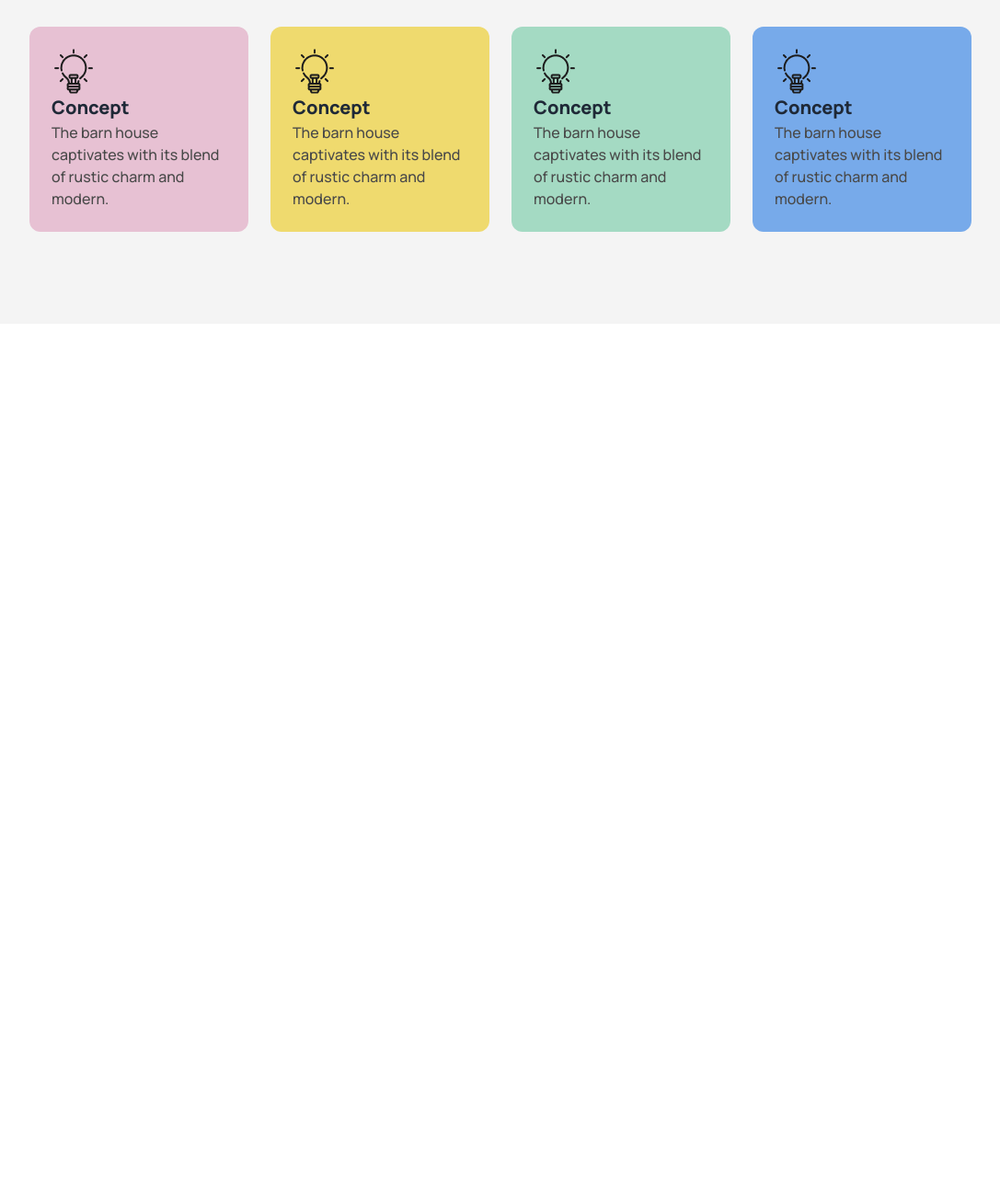
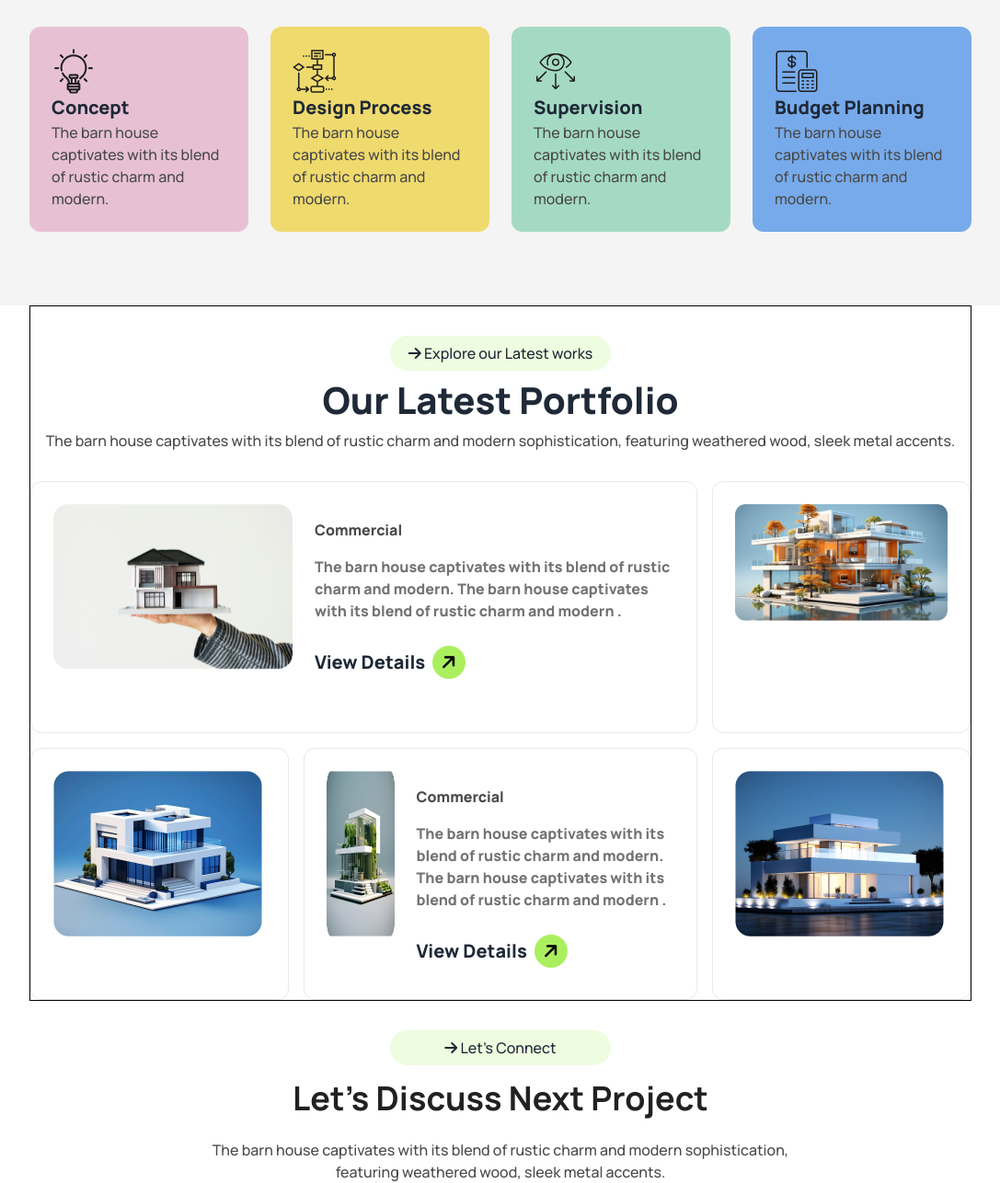
Before and after one commit to ar-sayem/A3-Rinterio-with-tailwind, a plain HTML site: page index.html in a window 1280 px wide. Shown: the part 2205-3491 px from the top of the page at 92% size, without its empty margins (96-1183 px from the left). Before the commit the page ends 2557 px from the top, so only its background shows below. Drawn offline with nearby package versions, Linux system fonts and the light colour scheme.

Commit message:
added project section

```diff
--- a/index.html
+++ b/index.html
@@ -71,7 +71,7 @@
     </header>
     <main>
         <!-- ABOUT US SECTION -->
-        <section id="ABOUT-US" class="bg-[#f4f4f4]   pb-[100px] " >
+        <section id="ABOUT-US" class="bg-[#f4f4f4]   pb-[32px] md:pb-[60px] lg:pb-[80px]  " >
             <div class="hidden lg:block  border border-[red]  "><img src="./assets/Vector.png" alt="vector-img" class="my-3 relative left-[120px]"></div>
             <!-- about-section-container -->
             <div id="about-container" class=" lg:flex justify-between lg:w-[80%] mx-auto  mb-[100px]   border border-[green] ">
@@ -144,24 +144,24 @@
             </div>
 
             <div class="CARD-2 bg-[#efda6e] p-6 rounded-xl">
-                <img src="./assets/concept.png" alt="">
-                <h3 class="text-[20px] font-extrabold">Concept</h3>
+                <img src="./assets/flow-chart.png" alt="">
+                <h3 class="text-[20px] font-extrabold">Design Process</h3>
                 <p class="font-medium text-[#494949]">The barn house captivates with its blend of
                      rustic charm and modern.</p>
 
             </div>
 
             <div class="CARD-3 bg-[#a4dac3] p-6 rounded-xl">
-                <img src="./assets/concept.png" alt="">
-                <h3 class="text-[20px] font-extrabold">Concept</h3>
+                <img src="./assets/vision.png" alt="">
+                <h3 class="text-[20px] font-extrabold">Supervision</h3>
                 <p class="font-medium text-[#494949]">The barn house captivates with its blend of
                      rustic charm and modern.</p>
 
             </div>
 
             <div class="CARD-4 bg-[#77aaea] p-6 rounded-xl">
-                <img src="./assets/concept.png" alt="">
-                <h3 class="text-[20px] font-extrabold">Concept</h3>
+                <img src="./assets/budget-planning.png" alt="">
+                <h3 class="text-[20px] font-extrabold">Budget Planning</h3>
                 <p class="font-medium text-[#494949]">The barn house captivates with its blend of
                      rustic charm and modern.</p>
 
@@ -169,11 +169,110 @@
 
           </div>
 
+        </section>
+        <!-- ABOUT SECTION END -->
+
+        <!-- ------PORTFOLIO-SECTION-------- -->
+         <SECTION id="portfolio" class="bg-[#f4f4f4] lg:bg-[white] " >
+
+            <div class="portfolio-container lg:w-[80%] border border-black mx-auto">
+                <!-- portfolio-text-container -->
+                <div class="portfolio-text-container mb-[16px] lg:mb-[32px] space-y-4 text-center">
+                  <div class="">  <button class="bg-[#eefcdf] px-3  h-[38px] w-[240px]  rounded-3xl mt-8 font-medium "> <i class="fa-solid fa-arrow-right  "></i>  Explore our Latest works</button>
+                </div>
+                <h3 class="text-2xl font-extrabold sm:text-[32px] lg:text-[40px]">Our Latest Portfolio</h3>
+                <p class="text-[#494949] font-medium">The barn house captivates with its blend of rustic charm and modern sophistication, featuring weathered wood, sleek metal accents.</p>
+
+                </div>
+
+                <!-- card-container -->
+                <div class="card-container m-6 lg:m-0 lg:grid grid-cols-7 grid-rows-2 gap-4 ">
+                    <!-- card-1 -->
+                    <div id="card-1" class="card-1 p-6   rounded-xl space-y-4 flex flex-col md:flex-row lg:flex-row gap-6 border border-[#e9e9e9] bg-[white] col-span-5">
+                        <img src="./assets/img1.png" alt="" class="h-[180px]  w-[287px] lg:w-[290px] md:w-[260px] ">
+                        <div class="space-y-4">
+                            <P class="TEXT-[20px] font-extrabold text-[#494949]">Commercial</P>
+                            <P class=" font-extrabold text-[#737373]">The barn house captivates with its blend of rustic charm and modern. The barn house captivates with its blend of rustic charm and modern .</P>
+                            <button class=" flex items-center justify-start gap-2 h-14 pl-0 md:w-[212px] rounded-3xl font-extrabold text-[20px] mb-10 md:mb-20 ">View Details <i class="fa-solid fa-arrow-right  w-9 h-9 bg-[#abef5f] text-black flex justify-center items-center rounded-[50%] -rotate-45 "></i> </button>
+                        </div>
+                    </div>
+                    <!-- card-2 -->
+                     <div id="card-2" class="p-6 border border-[#e9e9e9] rounded-xl bg-[white] col-span-2  ">
+                        <img src="./assets/img2.png" alt="" class="w-auto" >
+
+                     </div>
+
+                     <!--  -->
+                     <div id="card-5"  class="p-6 border border-[#e9e9e9] rounded-xl bg-[white] col-span-2 lg:hidden " >
+                        <img src="./assets/img5.png" alt=""   >
+
+                    </div>
 
 
 
-        </section>
-        <!-- ABOUT SECTION END -->
+                     <!-- card-3 -->
+
+                     <div id="card-3 "  class="p-6 border border-[#e9e9e9] rounded-xl bg-[white] col-span-2 " >
+
+                          <img src="./assets/img3.png" alt=""  >
+                     </div>
+
+
+
+
+
+
+
+
+                     <!-- card-4 -->
+
+                     <div id="card-4" class="card-1 p-6  rounded-xl space-y-4 flex flex-col md:flex-row lg:flex-row gap-6 border border-[#e9e9e9] bg-[white] col-span-3 ">
+                        <div class=""><img src="./assets/img4.png" alt="" class="h-[180px] w-[287px] md:[w-287px]  "></div>
+
+                        <div class="space-y-4">
+                            <P class="TEXT-[20px] font-extrabold text-[#494949]">Commercial</P>
+                            <P class=" font-extrabold text-[#737373]">The barn house captivates with its blend of rustic charm and modern. The barn house captivates with its blend of rustic charm and modern .</P>
+                            <button class=" flex items-center justify-start gap-2 h-14 pl-0 md:w-[212px] rounded-3xl font-extrabold text-[20px] mb-10 md:mb-20 ">View Details <i class="fa-solid fa-arrow-right  w-9 h-9 bg-[#abef5f] text-black flex justify-center items-center rounded-[50%] -rotate-45 "></i> </button>
+                        </div>
+                    </div>
+
+
+                    <!-- card-5 -->
+                    <div id="card-5"  class="p-6 border border-[#e9e9e9] rounded-xl bg-[white] col-span-2  " >
+                        <img src="./assets/img5.png" alt="" class="  w-auto " >
+
+                    </div>
+
+                </div>
+
+
+
+
+            </div>
+
+
+         </SECTION>
+
+         <!-- -------project section----------- -->
+
+            <section id="project" class="bg-[url('.\assets\bg.jpg')]">
+                <!-- project-container-div -->
+                <div class="project-container">
+                    <div class="text-center"> <button class="bg-[#eefcdf] px-3  h-[38px] w-[240px]  rounded-3xl mt-8 font-medium "> <i class="fa-solid fa-arrow-right  "></i>  Let's Connect</button></div>
+
+                    <div class="heading text-center text-[#212121] font-bold text-4xl mt-4">Let's Discuss Next Project</div>
+
+                    <p class="  text-center text-[#494949] font-medium text-[16px] mt-6">The barn house captivates with its blend of rustic charm and modern sophistication, <br> featuring weathered wood, sleek metal accents.</p>
+
+
+
+
+
+
+
+                </div>
+
+            </section>
 
 
     </main>
@@ -182,7 +281,7 @@
 
 
 
-     <footer>
+     <footer id="footer">
 
 
      </footer>
```
